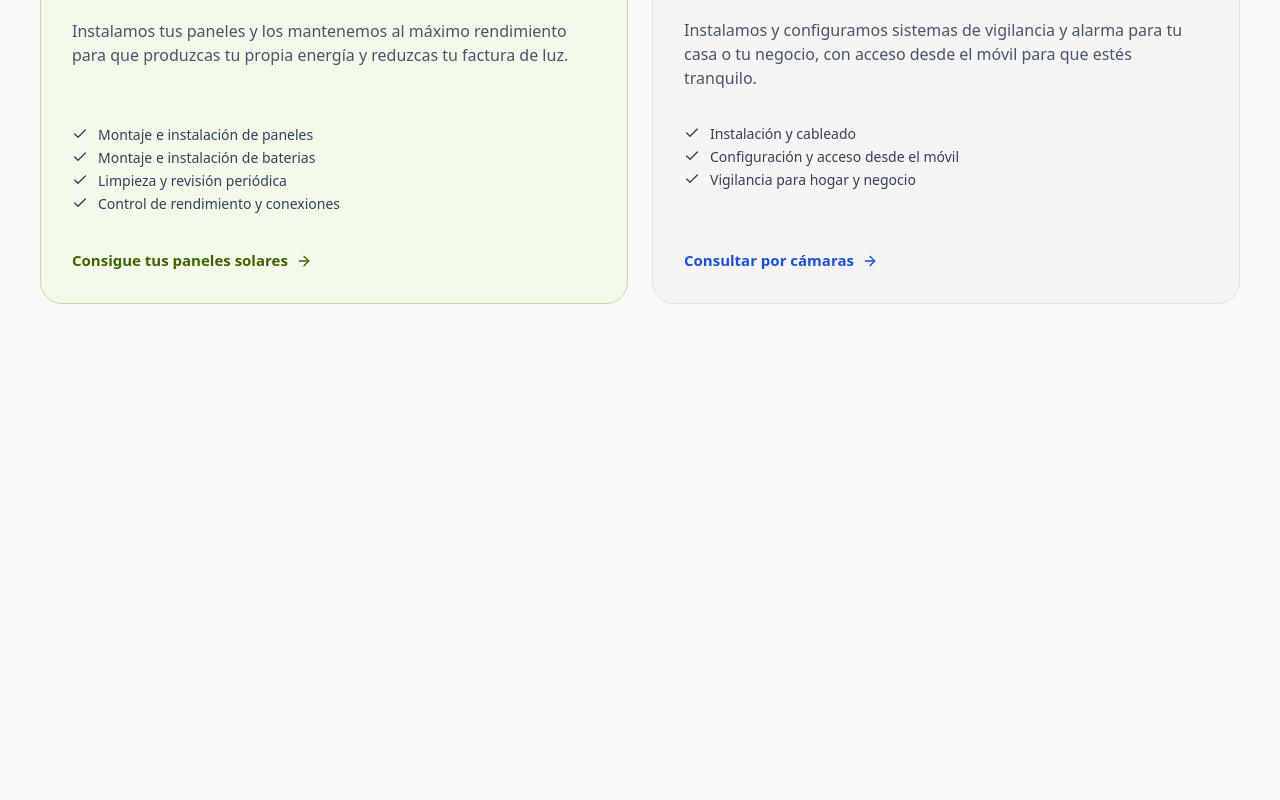
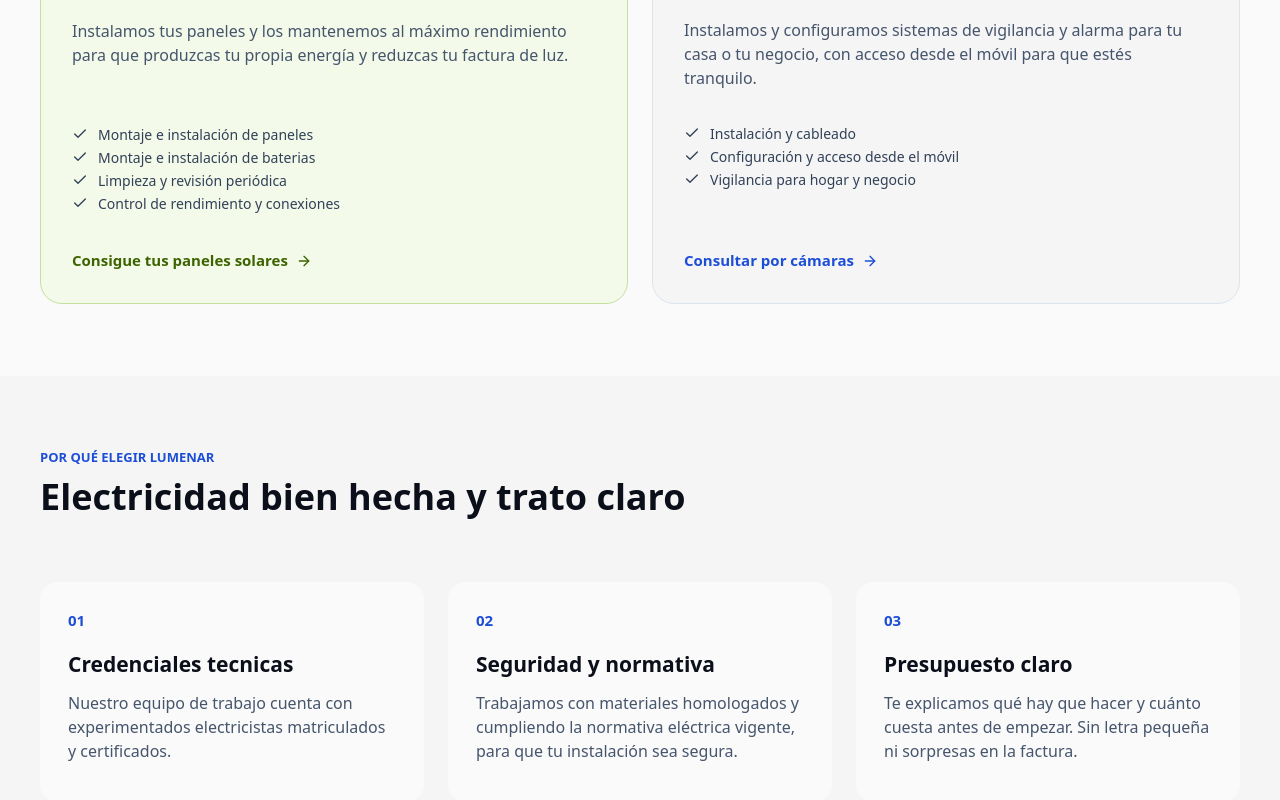
Before and after one commit to PhariusHS/lumenarWeb, a React (Vite) app: page / in a window 1280 px wide. Shown: the part 960-1760 px from the top of the page. Before the commit the page ends 1336 px from the top, so only its background shows below. Built offline with nearby package versions, Linux system fonts and the light colour scheme.

Commit message:
feat: TrustSection component

```diff
--- a/src/App.jsx
+++ b/src/App.jsx
@@ -1,5 +1,6 @@
 import Navbar from './components/Navbar'
 import Services from './components/Services'
+import TrustSection from './components/TrustSection'
 
 
 
@@ -8,6 +9,7 @@ function App() {
     <>
       <Navbar />
       <Services />
+      <TrustSection />
     </>
   )
 }
--- a/src/components/Services.jsx
+++ b/src/components/Services.jsx
@@ -29,7 +29,7 @@ export default function Services() {
                         <article
                             key={id}
                             className={`group/card flex flex-col rounded-card border p-6 transition duration-200
-                                 motion-safe:hover:-translate-y-1 hover:shadow-[0_18px_40px_-18px_rgba(11,15,25,0.35)]
+                                 motion-safe:hover:-translate-y-1 hover:shadow-xl
                                   sm:p-7.75 md:min-h-110 ${s.card}`}
                         >
                             <div className="flex items-start justify-between gap-4">
--- /dev/null
+++ b/src/components/TrustSection.jsx
@@ -0,0 +1,35 @@
+import { REASONS } from "../data/TrustSection";
+
+export default function TrustSection() {
+    return (
+        <section id="confianza" aria-labelledby="confianza-title" className="bg-surface-alt">
+            <div className="mx-auto max-w-300 px-5 py-14 sm:px-8 lg:pb-20 lg:pt-18 xl:px-0">
+                <p className="text-[13px] font-bold uppercase leading-[1.45] text-brand">
+                    Por qué elegir LUMENAR
+                </p>
+                <h2
+                    id="confianza-title"
+                    className="mt-2 text-[1.75rem] font-extrabold leading-[1.2] text-ink sm:text-4xl"
+                >
+                    Electricidad bien hecha y trato claro
+                </h2>
+
+                <ul className="mt-10 grid gap-6 md:grid-cols-3 lg:mt-16">
+                    {REASONS.map(({ number, title, text }) => (
+                        <li
+                            key={number}
+                            className="rounded-card-sm bg-surface p-7 leading-[1.45]
+                            transition duration-200 motion-safe:hover:-translate-y-1
+                            hover:shadow-2xl md:min-h-55"
+                        >
+                            <p className="text-[15px] font-bold text-brand">{number}</p>
+                            <h3 className="mt-4.5 text-xl font-bold text-ink sm:text-[21px]">{title}</h3>
+                            <p className="mt-3 text-base text-slate-600">{text}</p>
+                        </li>
+                    ))}
+                </ul>
+            </div>
+        </section>
+
+    );
+}
--- /dev/null
+++ b/src/data/TrustSection.js
@@ -0,0 +1,17 @@
+export const REASONS = [
+    {
+        number: '01',
+        title: 'Credenciales tecnicas',
+        text: 'Nuestro equipo de trabajo cuenta con experimentados electricistas matriculados y certificados.',
+    },
+    {
+        number: '02',
+        title: 'Seguridad y normativa',
+        text: 'Trabajamos con materiales homologados y cumpliendo la normativa eléctrica vigente, para que tu instalación sea segura.',
+    },
+    {
+        number: '03',
+        title: 'Presupuesto claro',
+        text: 'Te explicamos qué hay que hacer y cuánto cuesta antes de empezar. Sin letra pequeña ni sorpresas en la factura.',
+    },
+];
```
